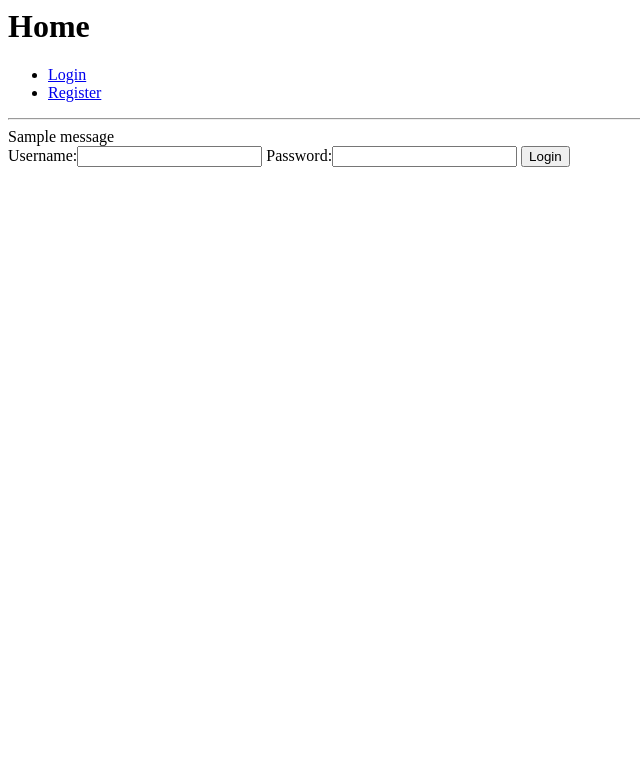
After one commit to pauldardis/django-authentication, a Django app: page /accounts/login/ in a window 1280 px wide. The commit adds this page. Shown: the top 783 px of the page, without its empty margins (0-640 px from the left). Run offline with Django 3.2, Linux system fonts and the light colour scheme; one stand-in notice (Sample message) is shown.

Commit message:
adding login

```diff
--- /dev/null
+++ b/accounts/forms.py
@@ -0,0 +1,8 @@
+from django import forms
+
+
+class UserLoginForm(forms.Form):
+    """Form to be used to log users in"""
+
+    username = forms.CharField()
+    password = forms.CharField(widget=forms.PasswordInput)
--- /dev/null
+++ b/accounts/templates/login.html
@@ -0,0 +1,7 @@
+
+{% extends 'base.html' %} {% block page_title %}Login Page{% endblock %} {% block page_heading %}Home{% endblock %} {% block content %}
+<form method="POST">
+    {% csrf_token %} {{ login_form }}
+    <button type="submit">Login</button>
+</form>
+{% endblock %}
--- a/accounts/views.py
+++ b/accounts/views.py
@@ -1,6 +1,39 @@
-from django.shortcuts import render
+from django.shortcuts import render, redirect, reverse
+from django.contrib import auth, messages
+from django.contrib.auth.decorators import login_required
+from accounts.forms import UserLoginForm
 
 
 def index(request):
     """Return the index.html file"""
     return render(request,  'index.html')
+
+
+@login_required
+def logout(request):
+    """Log the user out"""
+    auth.logout(request)
+    messages.success(request, "You have successfully been logged out")
+    return redirect(reverse('index'))
+
+
+def login(request):
+    """Return a login page"""
+    if request.user.is_authenticated:
+        return redirect(reverse('index'))
+    if request.method == "POST":
+        login_form = UserLoginForm(request.POST)
+
+        if login_form.is_valid():
+            user = auth.authenticate(username=request.POST['username'],
+                                    password=request.POST['password'])
+            messages.success(request, "You have successfully logged in!")
+
+            if user:
+                auth.login(user=user, request=request)
+                return redirect(reverse('index'))
+            else:
+                login_form.add_error(None, "Your username or password is incorrect")
+    else:
+        login_form = UserLoginForm()
+    return render(request, 'login.html', {'login_form': login_form})
--- a/django_auth/settings.py
+++ b/django_auth/settings.py
@@ -55,7 +55,7 @@ ROOT_URLCONF = 'django_auth.urls'
 TEMPLATES = [
     {
         'BACKEND': 'django.template.backends.django.DjangoTemplates',
-        'DIRS': [],
+        'DIRS': [os.path.join(BASE_DIR, 'templates')],
         'APP_DIRS': True,
         'OPTIONS': {
             'context_processors': [
@@ -119,3 +119,6 @@ USE_TZ = True
 # https://docs.djangoproject.com/en/1.11/howto/static-files/
 
 STATIC_URL = '/static/'
+
+
+MESSAGE_STORAGE = "django.contrib.messages.storage.session.SessionStorage"
--- a/django_auth/urls.py
+++ b/django_auth/urls.py
@@ -15,9 +15,11 @@ Including another URLconf
 """
 from django.conf.urls import url
 from django.contrib import admin
-from accounts.views import index
+from accounts.views import index, logout, login
 
 urlpatterns = [
     url(r'^admin/', admin.site.urls),
-    url(r'^$', index)
+    url(r'^$', index, name="index"),
+    url(r'^accounts/logout/$', logout, name="logout"),
+    url(r'^accounts/login/$', login, name="login")
 ]
--- /dev/null
+++ b/templates/base.html
@@ -0,0 +1,31 @@
+<html>
+
+<head>
+    <title>{% block page_title %}{% endblock %}</title>
+</head>
+
+<body>
+    <h1>
+        {% block page_heading %}{% endblock %}
+    </h1>
+
+   <nav>
+        <ul>
+            {% if user.is_authenticated %}
+            <li><a href="#">Profile</a></li>
+            <li><a href="{% url 'logout' %}">Logout</a></li>
+            {% else %}
+            <li><a href="{% url 'login' %}">Login</a></li>
+            <li><a href="#">Register</a></li>
+            {% endif %}
+        </ul>
+    </nav>
+
+    <hr> {% if messages %}
+    <div>
+        {% for message in messages %} {{ message }} {% endfor %}
+    </div>
+    {% endif %} {% block content %}{% endblock %}
+</body>
+
+</html>
```
Also changed, not shown: accounts/templates/index.html (+1 -19 lines), db.sqlite3.
